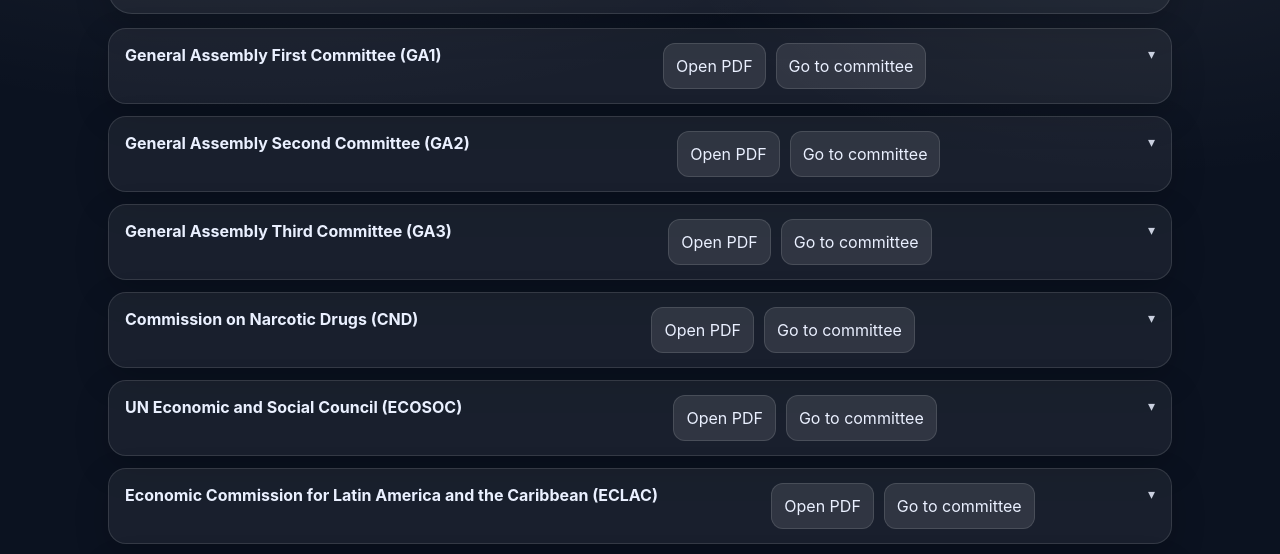
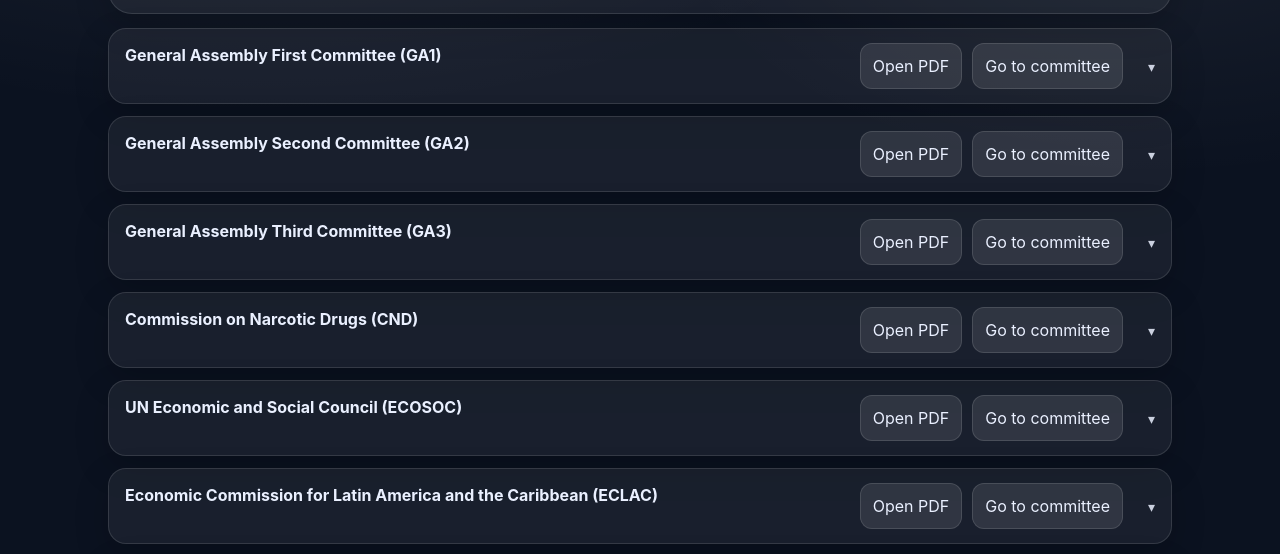
Before and after one commit to claerins/nmun-canada-2026, a plain HTML site: page position-papers/index.html in a window 1280 px wide. Shown: the part 243-797 px from the top of the page. Drawn offline with Linux system fonts and the light colour scheme.

Commit message:
Update index.html

```diff
--- a/position-papers/index.html
+++ b/position-papers/index.html
@@ -88,18 +88,21 @@
       justify-content:space-between;
       gap: 12px;
       position: relative;
+      padding-right: 48px;
     }
     summary::-webkit-details-marker{ display:none; }
     summary::after{
       content: "▾";
-      flex: 0 0 auto;
+      position: absolute;
+      right: 16px;
+      top: 50%;
+      transform: translateY(-50%) rotate(0deg);
       opacity: .85;
       font-size: 14px;
-      transform: rotate(0deg);
       transition: transform 160ms ease, opacity 160ms ease;
     }
     details[open] summary::after{
-      transform: rotate(180deg);
+      transform: translateY(-50%) rotate(180deg);
       opacity: 1;
     }
     summary:hover{
```
